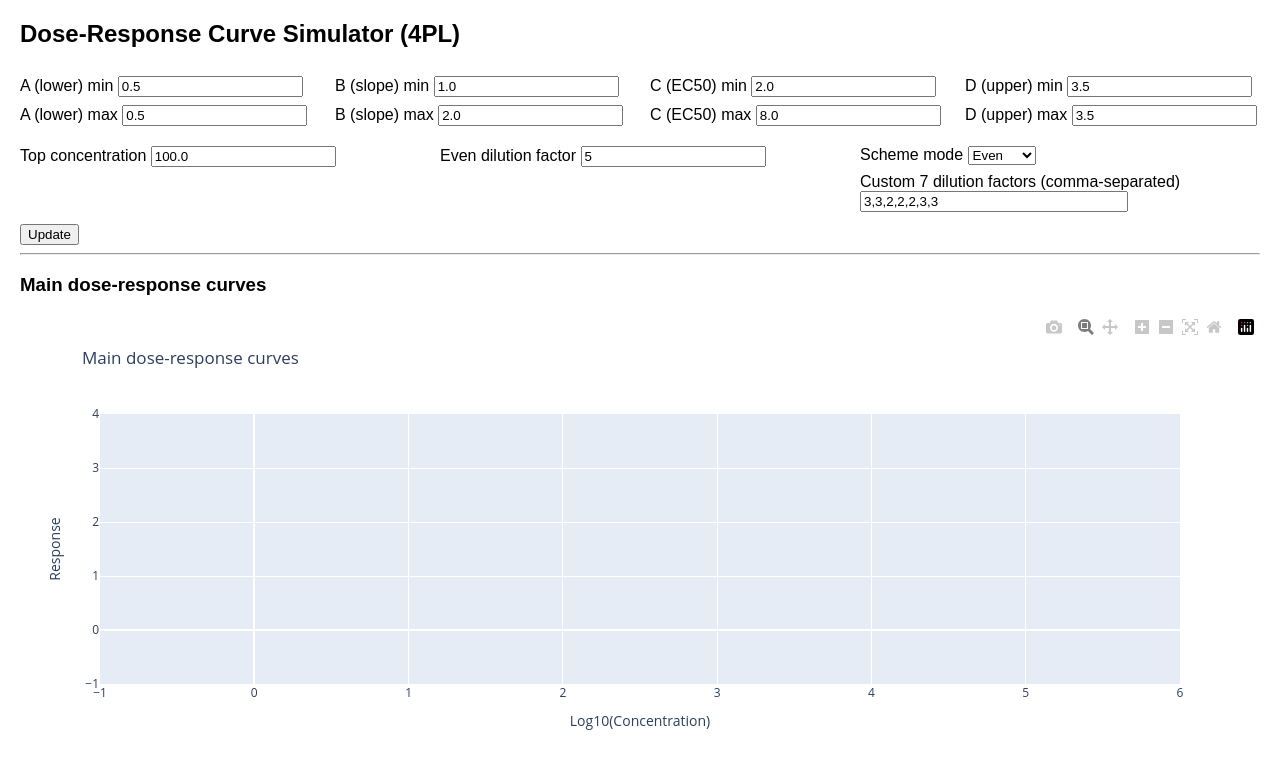
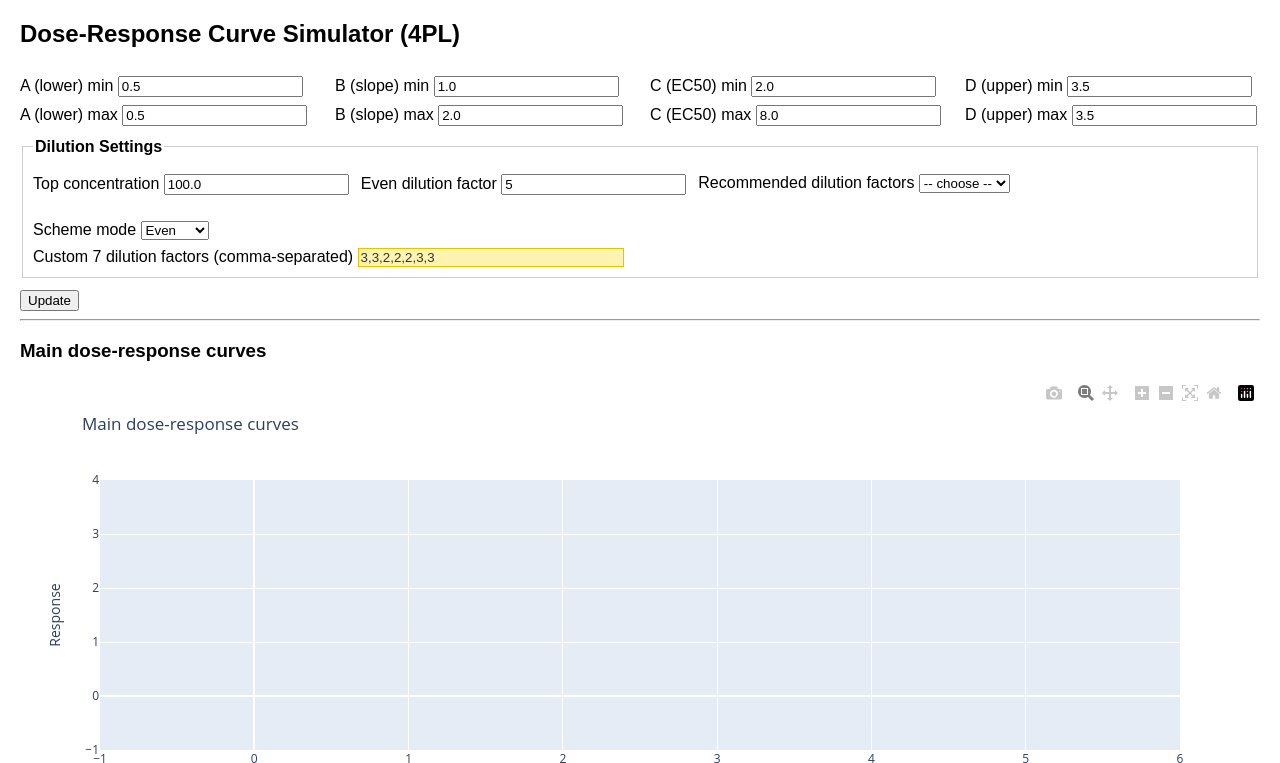
Before and after one commit to deshwal88/Simulating-Dose-Response-Curve, a Flask app: page / in a window 1280 px wide. Shown: the top 763 px of the page. Run offline with Flask 2, Linux system fonts and the light colour scheme; some libraries are stand-ins or nearby versions.

Commit message:
initial commit

```diff
--- a/app.py
+++ b/app.py
@@ -239,6 +239,13 @@ def index():
     edge_html = pio.to_html(edge_fig, full_html=False, include_plotlyjs=False)
 
     notes = f"Dilution points (first->last): {', '.join([f'{v:.6g}' for v in dilution_points])}"
+    # recommended even dilution factors based on top concentration and midpoint C
+    try:
+        recommendations = functions.recommend_even_dilution_factors(
+            params["top_conc"], C_mid, points=8
+        )
+    except Exception:
+        recommendations = []
     return render_template(
         "index.html",
         main_plot=main_html,
@@ -246,6 +253,7 @@ def index():
         params=params,
         notes=notes,
         error=error,
+        recommendations=recommendations,
     )
 
 
--- a/functions.py
+++ b/functions.py
@@ -96,11 +96,11 @@ def _classify_concentration(x: float, C: float) -> str:
     """
     ratio = x / C
 
-    if ratio < 0.01:
+    if ratio <= 0.1:
         return "lower"
-    elif 0.2 <= ratio <= 5:
+    elif 0.3 <= ratio <= 3:
         return "linear"
-    elif ratio > 100:
+    elif ratio > 10:
         return "upper"
     else:
         return "middle"
--- a/templates/index.html
+++ b/templates/index.html
@@ -11,6 +11,13 @@
       .col { flex: 1; }
       .controls { margin-bottom: 12px; }
       .error { color: red; }
+      /* make disabled inputs more noticeable */
+      input:disabled, textarea:disabled {
+        background-color: #fff3b0; /* pale yellow */
+        color: #333;
+        border: 1px solid #e6c200; /* darker yellow border */
+        opacity: 1; /* avoid default faded look */
+      }
     </style>
   </head>
   <body>
@@ -38,24 +45,76 @@
 
       <div class="row controls">
         <div class="col">
+          <fieldset style="padding:10px; border:1px solid #ccc;">
+            <legend style="font-weight:600;">Dilution Settings</legend>
+            <div style="display:flex; gap:12px; flex-wrap:wrap;">
+              <div style="min-width:200px;">
                 <label>Top concentration <input name="top_conc" type="number" step="0.1" value="{{ params.top_conc }}"></label>
               </div>
-        <div class="col">
+              <div style="min-width:160px;">
                 <label>Even dilution factor <input name="dil_factor" type="number" step="0.1" value="{{ params.dil_factor }}"></label>
               </div>
-        <div class="col">
+              <div style="min-width:260px;">
+                <label>Recommended dilution factors
+                  <select id="recommended_dil" name="recommended_dil">
+                    <option value="">-- choose --</option>
+                    {% for f, series in recommendations %}
+                      <option value="{{ f }}" data-series="{{ series|join(',') }}">{{ f }}-fold ({{ series|join(', ') }})</option>
+                    {% endfor %}
+                  </select>
+                </label>
+              </div>
+              </div>
+              <br>
+              <div style="min-width:500px; display: justify-content:space-between; gap:12px; flex-wrap:wrap;">
                 <label>Scheme mode
-            <select name="scheme_mode">
+                  <select id="scheme_mode_select" name="scheme_mode">
                     <option value="even" {% if params.scheme_mode=='even' %}selected{% endif %}>Even</option>
                     <option value="custom" {% if params.scheme_mode=='custom' %}selected{% endif %}>Custom</option>
                   </select>
                 </label>
-          <label>Custom 7 dilution factors (comma-separated) <input name="custom_factors" type="text" value="{{ params.custom_factors }}" style="width:260px"></label>
+                <label>Custom 7 dilution factors (comma-separated)
+                  <input id="custom_factors_input" name="custom_factors" type="text" value="{{ params.custom_factors }}" style="width:260px" {% if params.scheme_mode=='even' %}disabled{% endif %}>
+                </label>
+              </div>
+            </div>
+          </fieldset>
         </div>
       </div>
 
       <button type="submit">Update</button>
     </form>
+
+    <script>
+      // when a recommendation is chosen, copy the factor to the dil_factor input
+      (function(){
+        var sel = document.getElementById('recommended_dil');
+        if(!sel) return;
+        sel.addEventListener('change', function(){
+          var v = this.value;
+          if(v !== ''){
+            var inp = document.querySelector('input[name="dil_factor"]');
+            if(inp) inp.value = v;
+          }
+        });
+      })();
+      // enable/disable custom factors input based on scheme mode selection
+      (function(){
+        var scheme = document.getElementById('scheme_mode_select');
+        var customInp = document.getElementById('custom_factors_input');
+        if(!scheme || !customInp) return;
+        function update(){
+          if(scheme.value === 'even'){
+            customInp.disabled = true;
+          } else {
+            customInp.disabled = false;
+          }
+        }
+        scheme.addEventListener('change', update);
+        // initial state
+        update();
+      })();
+    </script>
 
     <hr>
     <div>
```
Lines whose indentation alone changed are shown as unchanged.
